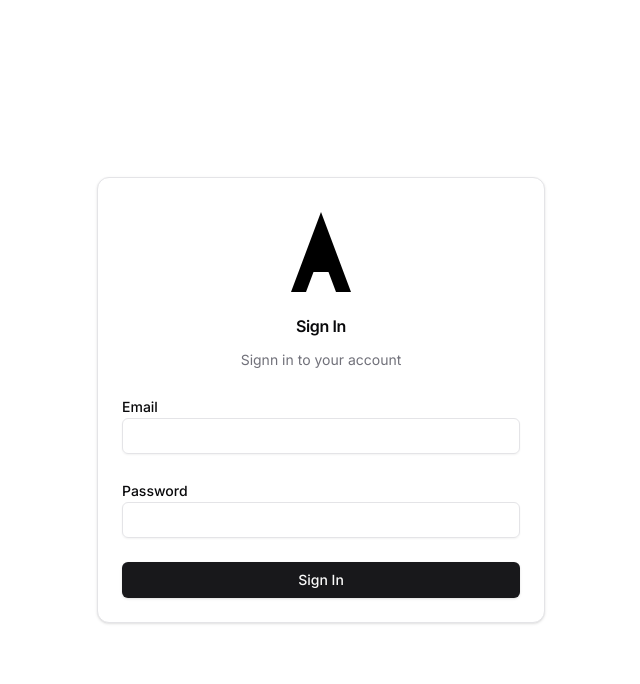
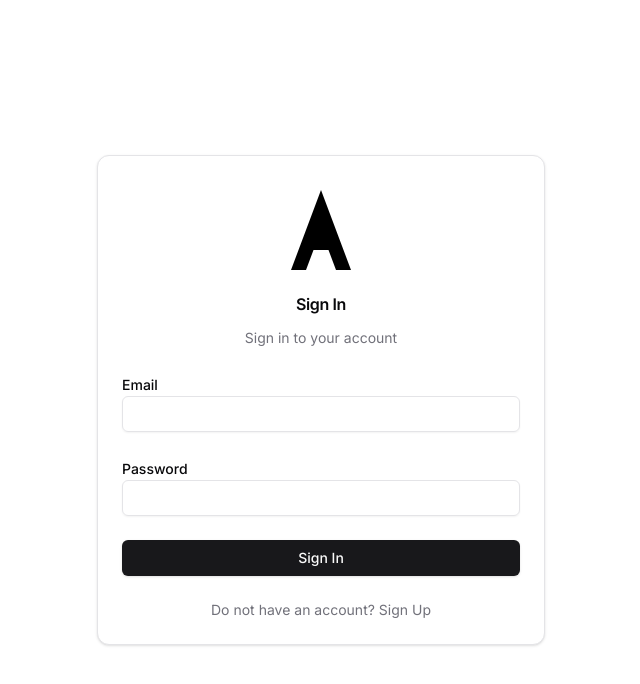
Before and after one commit to marijakrstovic/arcadians, a Next.js app: page /sign-in in a window 1280 px wide. Shown: the top 684 px of the page, without its empty margins (319-959 px from the left). Built offline with nearby package versions, Linux system fonts and the light colour scheme; no server answers.

Commit message:
signup form

```diff
--- a/app/(auth)/sign-in/page.tsx
+++ b/app/(auth)/sign-in/page.tsx
@@ -21,7 +21,7 @@ const SignInPage = () => {
                         Sign In
                     </CardTitle>
                     <CardDescription className="text-center">
-                        Signn in to your account
+                        Sign in to your account
                     </CardDescription>
                 </CardHeader>
                 <CardContent className="space-y-4">
--- a/components/forms/sign-in/index.tsx
+++ b/components/forms/sign-in/index.tsx
@@ -3,7 +3,7 @@
 import { Button } from "@/components/ui/button";
 import { Input } from "@/components/ui/input"
 import { Label } from "@/components/ui/label"
-
+import Link from "next/link";
 
 const SignInForm = () => {
     return(
@@ -20,6 +20,10 @@ const SignInForm = () => {
                 <div>
                  <Button variant="default" className="w-full">Sign In</Button>
                 </div>
+                <div className="text-sm text-center text-muted-foreground">
+                    Do not have an account?{' '}
+                    <Link href="/sign-up" className="link">Sign Up</Link>
+                </div>
             </div>
         </form>
     )
```
